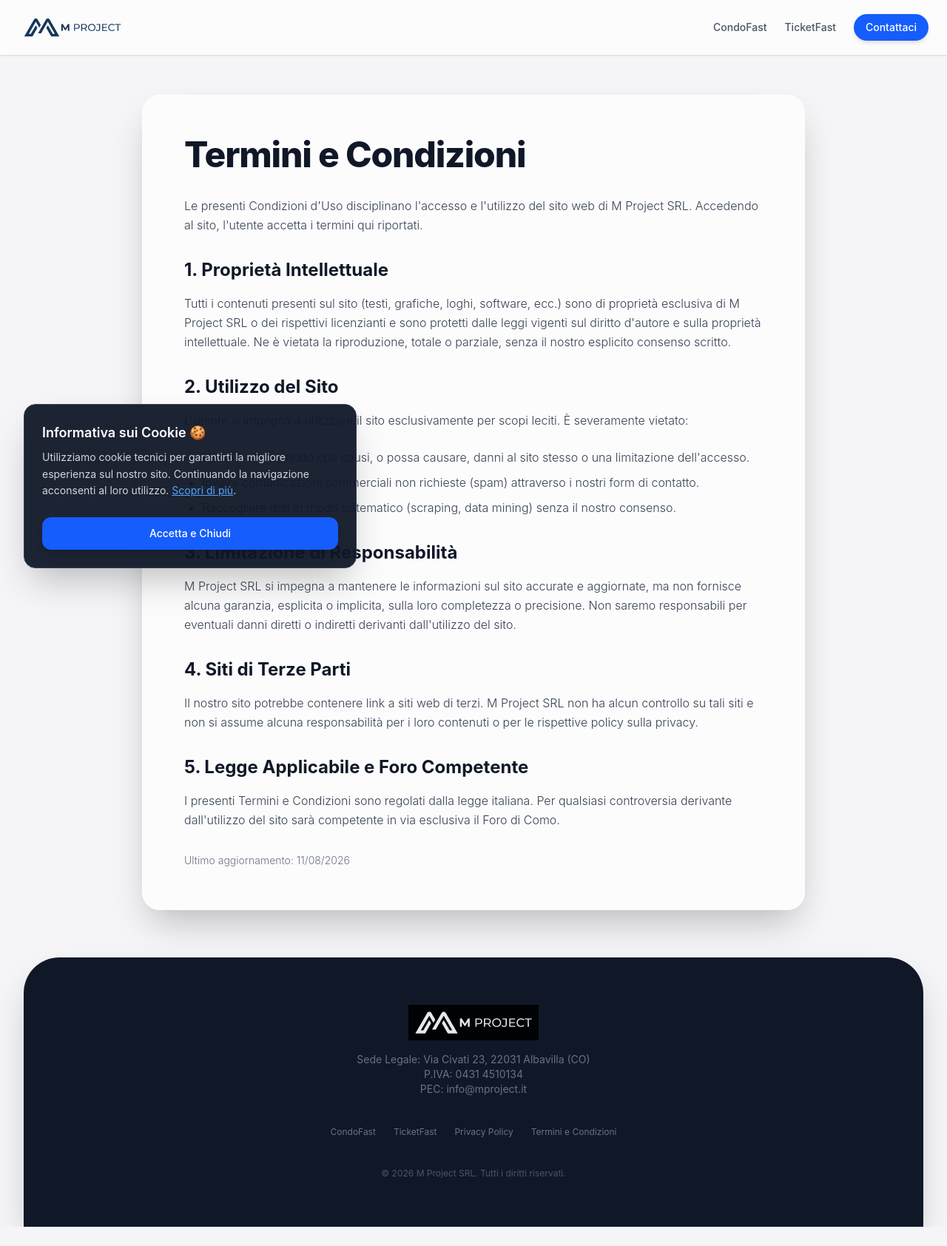
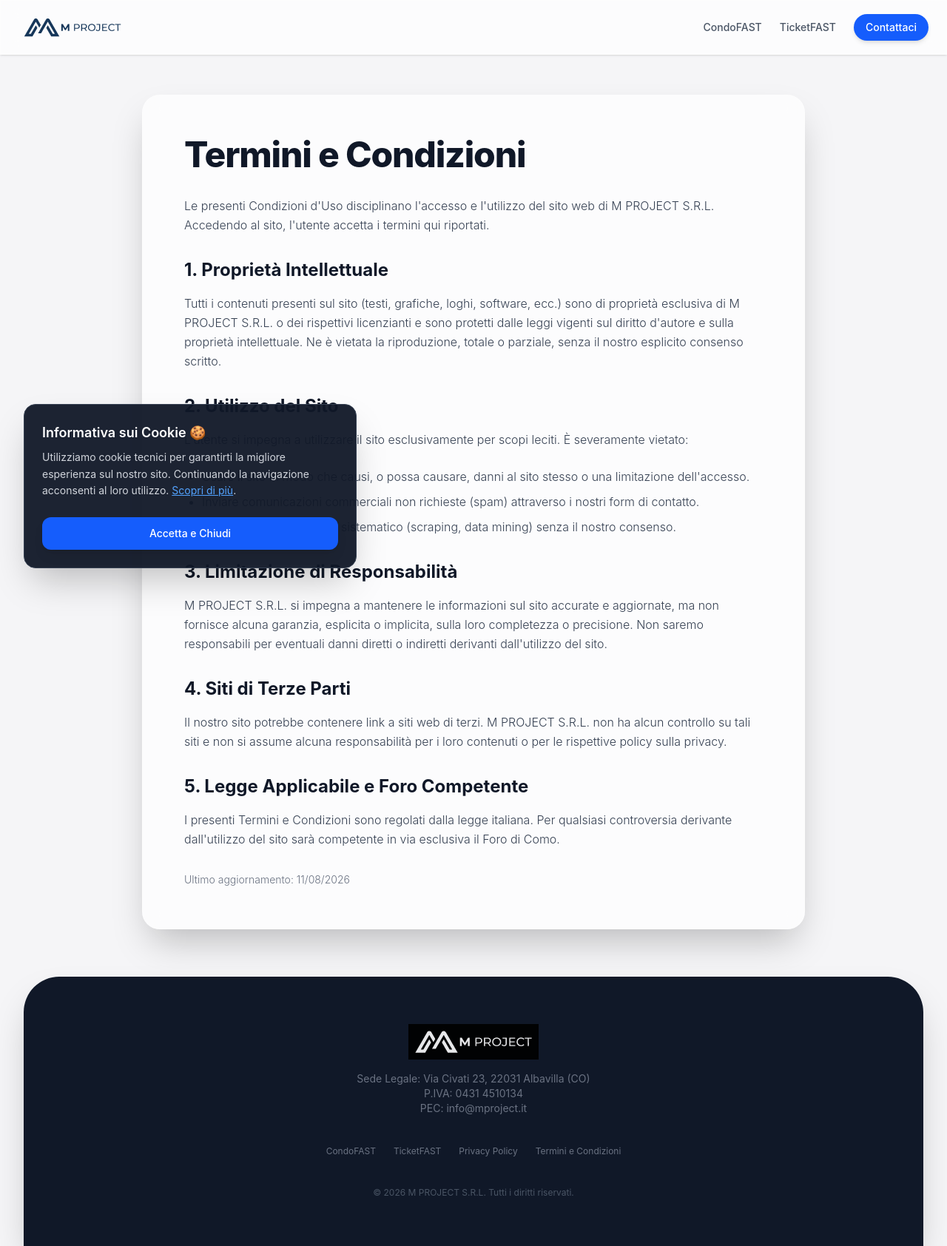
Before and after one commit to GabrieleMproject/M-PROJECT-WEBSITE, a React (Vite) app: page /termini-e-condizioni in a window 1280 px wide. Shown: the whole page at 74% size. Before the commit the page ends 1658 px from the top, so only its background shows below. Built offline with nearby package versions, Linux system fonts and the light colour scheme; no server answers; what react-google-recaptcha-v3 would draw is missing.

Commit message:
Maiuscole brand name

```diff
--- a/src/components/Footer.jsx
+++ b/src/components/Footer.jsx
@@ -8,7 +8,7 @@ export default function Footer() {
       <div className="max-w-4xl mx-auto space-y-6">
         <div className="flex justify-center mb-4">
           <Link to="/" className="hover:opacity-100 transition-opacity opacity-90">
-            <img src={logoNegative} alt="M Project Logo" className="h-10 md:h-12 w-auto" />
+            <img src={logoNegative} alt="M PROJECT S.R.L. Logo" className="h-10 md:h-12 w-auto" />
           </Link>
         </div>
         <p className="text-gray-500">
@@ -17,13 +17,13 @@ export default function Footer() {
           PEC: info@mproject.it
         </p>
         <div className="pt-4 flex justify-center space-x-6 text-xs text-gray-500">
-          <Link to="/condofast" className="hover:text-blue-400 transition-colors">CondoFast</Link>
-          <Link to="/ticketfast" className="hover:text-purple-400 transition-colors">TicketFast</Link>
+          <Link to="/condofast" className="hover:text-blue-400 transition-colors">CondoFAST</Link>
+          <Link to="/ticketfast" className="hover:text-purple-400 transition-colors">TicketFAST</Link>
           <Link to="/privacy-policy" className="hover:text-gray-300 transition-colors">Privacy Policy</Link>
           <Link to="/termini-e-condizioni" className="hover:text-gray-300 transition-colors">Termini e Condizioni</Link>
         </div>
         <div className="pt-4 text-xs text-gray-600">
-          © {new Date().getFullYear()} M Project SRL. Tutti i diritti riservati.
+          © {new Date().getFullYear()} M PROJECT S.R.L. Tutti i diritti riservati.
         </div>
       </div>
     </footer>
--- a/src/components/Navbar.jsx
+++ b/src/components/Navbar.jsx
@@ -6,14 +6,14 @@ export default function Navbar() {
   return (
     <nav className="fixed top-0 left-0 right-0 z-50 bg-white/70 backdrop-blur-md border border-white/20 shadow-sm px-6 py-4 flex justify-between items-center transition-all duration-300">
       <Link to="/" className="flex items-center hover:opacity-80 transition-opacity">
-        <img src={logo} alt="M Project Logo" className="h-8 md:h-10 w-auto" />
+        <img src={logo} alt="M PROJECT S.R.L. Logo" className="h-8 md:h-10 w-auto" />
       </Link>
       <div className="flex items-center space-x-6">
         <Link to="/condofast" className="hidden md:block text-sm font-medium text-gray-600 hover:text-blue-600 transition-colors">
-          CondoFast
+          CondoFAST
         </Link>
         <Link to="/ticketfast" className="hidden md:block text-sm font-medium text-gray-600 hover:text-purple-600 transition-colors">
-          TicketFast
+          TicketFAST
         </Link>
         <Link to="/contact" className="text-sm font-medium text-white bg-blue-600 hover:bg-blue-700 px-4 py-2 rounded-full transition-colors shadow-md">
           Contattaci
--- a/src/pages/CondoFast.jsx
+++ b/src/pages/CondoFast.jsx
@@ -36,7 +36,7 @@ export default function CondoFast() {
         </div>
         <h1 className="text-5xl md:text-7xl font-extrabold tracking-tight text-gray-900">
           Amministra in modo intelligente. <br className="hidden md:block"/>
-          <span className="text-blue-600">Scopri CondoFast.</span>
+          <span className="text-blue-600">Scopri CondoFAST.</span>
         </h1>
         <p className="text-xl md:text-2xl text-gray-600 font-light max-w-3xl mx-auto leading-relaxed">
           Il SaaS definitivo per la gestione condominiale. Progettato per abbattere i tempi burocratici e rimettere al centro il valore del tuo lavoro.
@@ -72,7 +72,7 @@ export default function CondoFast() {
         <div className="space-y-6">
           <div className="bg-white/70 backdrop-blur-md border border-gray-100 shadow-md rounded-2xl p-6 md:p-8">
             <h4 className="text-xl font-bold text-gray-900 mb-2">Serve installare qualche software sul PC?</h4>
-            <p className="text-gray-600">Assolutamente no. CondoFast è 100% in cloud. Ti basta un browser web per accedere da PC, Mac, tablet o smartphone ovunque ti trovi.</p>
+            <p className="text-gray-600">Assolutamente no. CondoFAST è 100% in cloud. Ti basta un browser web per accedere da PC, Mac, tablet o smartphone ovunque ti trovi.</p>
           </div>
           <div className="bg-white/70 backdrop-blur-md border border-gray-100 shadow-md rounded-2xl p-6 md:p-8">
             <h4 className="text-xl font-bold text-gray-900 mb-2">Posso importare i dati dal mio vecchio gestionale?</h4>
@@ -92,7 +92,7 @@ export default function CondoFast() {
         <div className="relative z-10">
           <h2 className="text-3xl md:text-5xl font-bold mb-6">La nostra Visione</h2>
           <p className="text-xl md:text-2xl font-light text-blue-100 leading-relaxed mb-10">
-            Crediamo che l'amministratore di condominio non debba essere un passacarte, ma un vero manager. CondoFast nasce per liberarti dalla routine e darti il controllo totale, ovunque ti trovi.
+            Crediamo che l'amministratore di condominio non debba essere un passacarte, ma un vero manager. CondoFAST nasce per liberarti dalla routine e darti il controllo totale, ovunque ti trovi.
           </p>
           <Link to="/" className="text-white border border-white/30 hover:bg-white/10 px-6 py-3 rounded-full font-medium transition-colors">
             Torna alla Home
--- a/src/pages/Contact.jsx
+++ b/src/pages/Contact.jsx
@@ -18,7 +18,7 @@ export default function Contact() {
     'Sviluppo App Mobile',
     'Realizzazione Sito Web / Vetrina',
     'Consulenza IT & Automazione',
-    'Biglietteria ed Eventi (TicketFast)',
+    '🎫 Biglietteria ed Eventi (TicketFAST)',
     'Altro / Richiesta Generica'
   ];
 
--- a/src/pages/Home.jsx
+++ b/src/pages/Home.jsx
@@ -10,7 +10,7 @@ export default function Home() {
           <span className="text-gray-400">Oggi.</span>
         </h1>
         <p className="text-xl md:text-2xl text-gray-600 font-light max-w-2xl mx-auto leading-relaxed">
-          M Project SRL crea soluzioni software avanzate per semplificare la vita dei professionisti.
+          M PROJECT S.R.L. crea soluzioni software avanzate per semplificare la vita dei professionisti.
         </p>
       </div>
 
@@ -21,7 +21,7 @@ export default function Home() {
         <Link to="/condofast" className="group block h-full">
           <div className="h-full bg-white/70 backdrop-blur-md border border-white/20 shadow-lg rounded-3xl p-10 md:p-14 transition-all duration-500 hover:shadow-2xl hover:-translate-y-2 flex flex-col justify-between">
             <div>
-              <h3 className="text-3xl font-bold text-gray-900 mb-4 group-hover:text-blue-600 transition-colors">CondoFast</h3>
+              <h3 className="text-3xl font-bold text-gray-900 mb-4 group-hover:text-blue-600 transition-colors">CondoFAST</h3>
               <p className="text-lg text-gray-600 font-light leading-relaxed">
                 Il gestionale cloud di ultima generazione per gli amministratori di condominio. Veloce, intelligente, ovunque.
               </p>
@@ -36,7 +36,7 @@ export default function Home() {
         <Link to="/ticketfast" className="group block h-full">
           <div className="h-full bg-white/70 backdrop-blur-md border border-white/20 shadow-lg rounded-3xl p-10 md:p-14 transition-all duration-500 hover:shadow-2xl hover:-translate-y-2 flex flex-col justify-between">
             <div>
-              <h3 className="text-3xl font-bold text-gray-900 mb-4 group-hover:text-purple-600 transition-colors">TicketFast</h3>
+              <h3 className="text-3xl font-bold text-gray-900 mb-4 group-hover:text-purple-600 transition-colors">TicketFAST</h3>
               <p className="text-lg text-gray-600 font-light leading-relaxed">
                 La piattaforma definitiva per la biglietteria e la gestione eventi. Fluida, sicura, immediata.
               </p>
--- a/src/pages/PrivacyPolicy.jsx
+++ b/src/pages/PrivacyPolicy.jsx
@@ -10,12 +10,12 @@ export default function PrivacyPolicy() {
 
         <div className="space-y-6 text-gray-700 font-light leading-relaxed">
           <p>
-            Ai sensi del Regolamento (UE) 2016/679 (GDPR), questa pagina descrive le modalità di trattamento dei dati personali degli utenti che consultano il sito web di M Project SRL.
+            Ai sensi del Regolamento (UE) 2016/679 (GDPR), questa pagina descrive le modalità di trattamento dei dati personali degli utenti che consultano il sito web di M PROJECT S.R.L.
           </p>
 
           <h2 className="text-2xl font-bold text-gray-900 mt-8 mb-4">1. Titolare del Trattamento</h2>
           <p>
-            Il Titolare del trattamento è <strong>M Project SRL</strong><br/>
+            Il Titolare del trattamento è <strong>M PROJECT S.R.L.</strong><br/>
             Sede Legale: Via Civati 23, 22031 Albavilla (CO)<br/>
             P.IVA: 0431 4510134<br/>
             Email: <a href="mailto:info@mprojectsrl.it" className="text-blue-600 hover:underline">info@mprojectsrl.it</a><br/>
--- a/src/pages/TermsAndConditions.jsx
+++ b/src/pages/TermsAndConditions.jsx
@@ -10,12 +10,12 @@ export default function TermsAndConditions() {
 
         <div className="space-y-6 text-gray-700 font-light leading-relaxed">
           <p>
-            Le presenti Condizioni d'Uso disciplinano l'accesso e l'utilizzo del sito web di M Project SRL. Accedendo al sito, l'utente accetta i termini qui riportati.
+            Le presenti Condizioni d'Uso disciplinano l'accesso e l'utilizzo del sito web di M PROJECT S.R.L. Accedendo al sito, l'utente accetta i termini qui riportati.
           </p>
 
           <h2 className="text-2xl font-bold text-gray-900 mt-8 mb-4">1. Proprietà Intellettuale</h2>
           <p>
-            Tutti i contenuti presenti sul sito (testi, grafiche, loghi, software, ecc.) sono di proprietà esclusiva di M Project SRL o dei rispettivi licenzianti e sono protetti dalle leggi vigenti sul diritto d'autore e sulla proprietà intellettuale. Ne è vietata la riproduzione, totale o parziale, senza il nostro esplicito consenso scritto.
+            Tutti i contenuti presenti sul sito (testi, grafiche, loghi, software, ecc.) sono di proprietà esclusiva di M PROJECT S.R.L. o dei rispettivi licenzianti e sono protetti dalle leggi vigenti sul diritto d'autore e sulla proprietà intellettuale. Ne è vietata la riproduzione, totale o parziale, senza il nostro esplicito consenso scritto.
           </p>
 
           <h2 className="text-2xl font-bold text-gray-900 mt-8 mb-4">2. Utilizzo del Sito</h2>
@@ -30,12 +30,12 @@ export default function TermsAndConditions() {
 
           <h2 className="text-2xl font-bold text-gray-900 mt-8 mb-4">3. Limitazione di Responsabilità</h2>
           <p>
-            M Project SRL si impegna a mantenere le informazioni sul sito accurate e aggiornate, ma non fornisce alcuna garanzia, esplicita o implicita, sulla loro completezza o precisione. Non saremo responsabili per eventuali danni diretti o indiretti derivanti dall'utilizzo del sito.
+            M PROJECT S.R.L. si impegna a mantenere le informazioni sul sito accurate e aggiornate, ma non fornisce alcuna garanzia, esplicita o implicita, sulla loro completezza o precisione. Non saremo responsabili per eventuali danni diretti o indiretti derivanti dall'utilizzo del sito.
           </p>
 
           <h2 className="text-2xl font-bold text-gray-900 mt-8 mb-4">4. Siti di Terze Parti</h2>
           <p>
-            Il nostro sito potrebbe contenere link a siti web di terzi. M Project SRL non ha alcun controllo su tali siti e non si assume alcuna responsabilità per i loro contenuti o per le rispettive policy sulla privacy.
+            Il nostro sito potrebbe contenere link a siti web di terzi. M PROJECT S.R.L. non ha alcun controllo su tali siti e non si assume alcuna responsabilità per i loro contenuti o per le rispettive policy sulla privacy.
           </p>
 
           <h2 className="text-2xl font-bold text-gray-900 mt-8 mb-4">5. Legge Applicabile e Foro Competente</h2>
--- a/src/pages/TicketFast.jsx
+++ b/src/pages/TicketFast.jsx
@@ -36,7 +36,7 @@ export default function TicketFast() {
         </div>
         <h1 className="text-5xl md:text-7xl font-extrabold tracking-tight text-gray-900">
           Vendi, scansiona e vivi. <br className="hidden md:block"/>
-          <span className="text-purple-600">Con TicketFast.</span>
+          <span className="text-purple-600">Con TicketFAST.</span>
         </h1>
         <p className="text-xl md:text-2xl text-gray-600 font-light max-w-3xl mx-auto leading-relaxed">
           La piattaforma software per la gestione completa di eventi e biglietteria, pensata per offrire un'esperienza fluida agli organizzatori e agli spettatori.
```
